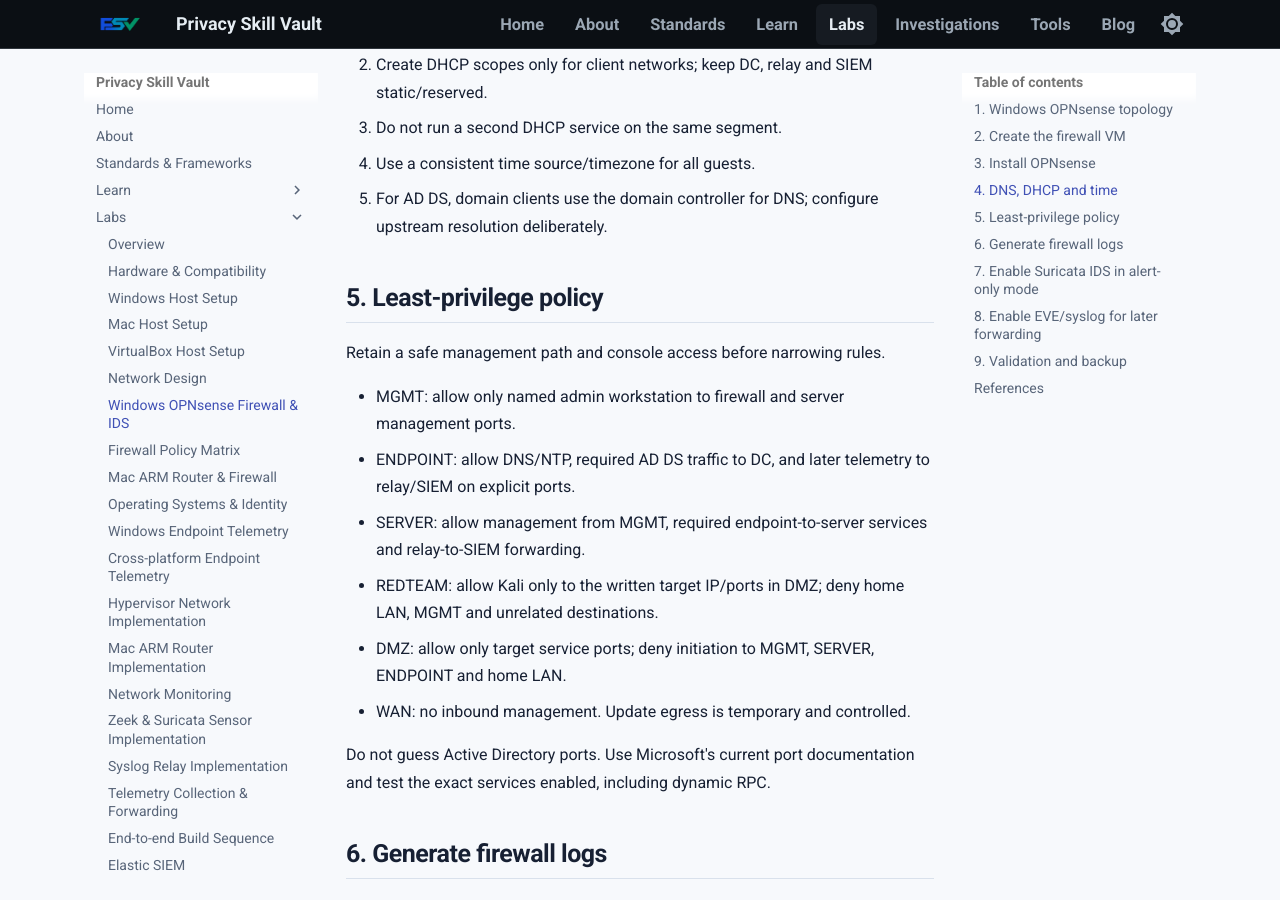
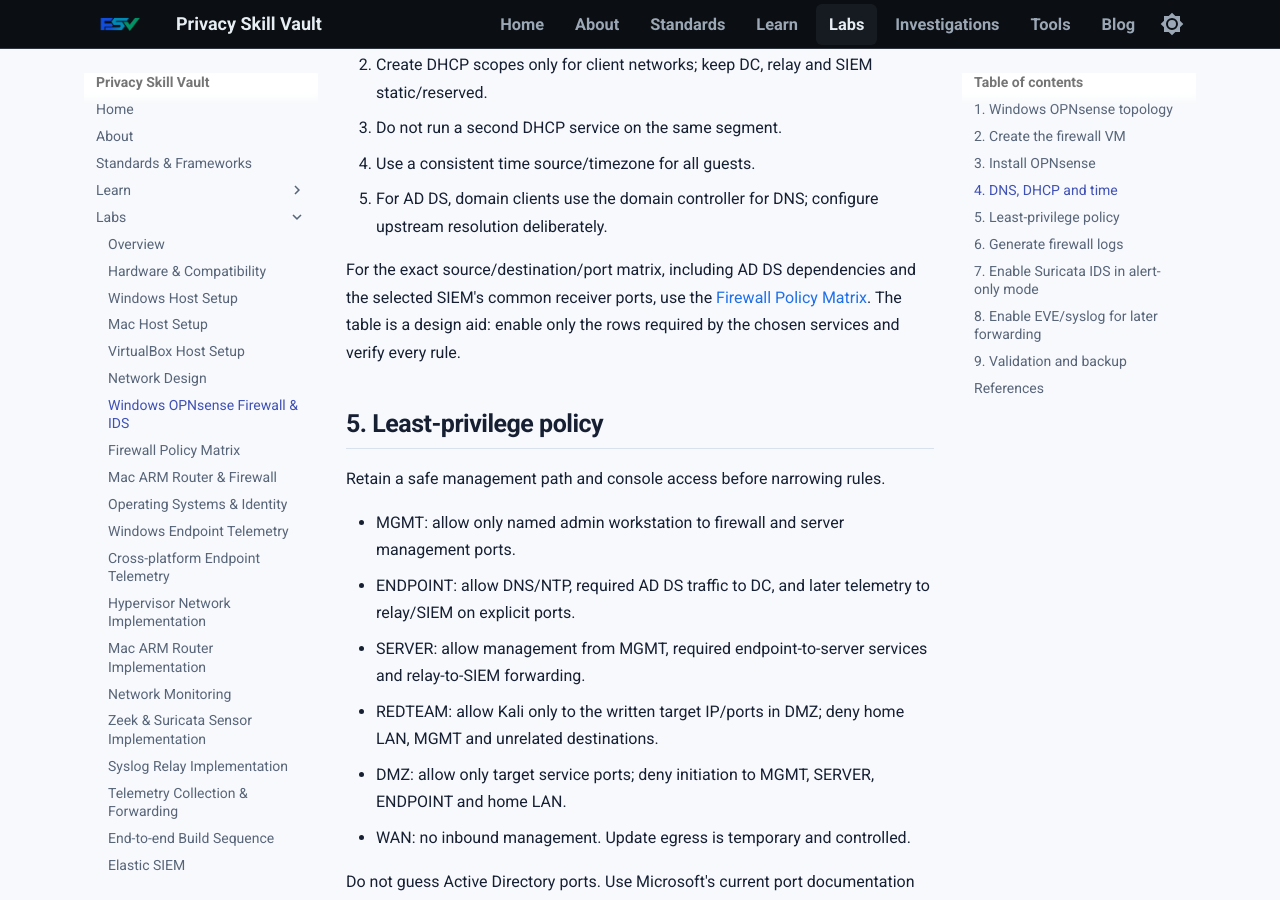
Before and after one commit to PrivacySkillVault/privacyskillvault.github.io, an MkDocs documentation site: the page built from docs/labs/firewall-routing.md, in a window 1280 px wide and 900 px high, scrolled down 1907 px. Built offline with MkDocs 1.6.1 and Material for MkDocs 9.7.7, drawn with Linux system fonts in a browser that asks for light colours.

```diff
--- a/docs/labs/firewall-routing.md
+++ b/docs/labs/firewall-routing.md
@@ -46,6 +46,8 @@
 3. Do not run a second DHCP service on the same segment.
 4. Use a consistent time source/timezone for all guests.
 5. For AD DS, domain clients use the domain controller for DNS; configure upstream resolution deliberately.
+
+For the exact source/destination/port matrix, including AD DS dependencies and the selected SIEM's common receiver ports, use the [Firewall Policy Matrix](firewall-policy-matrix.md). The table is a design aid: enable only the rows required by the chosen services and verify every rule.
 
 ## 5. Least-privilege policy
 
```
